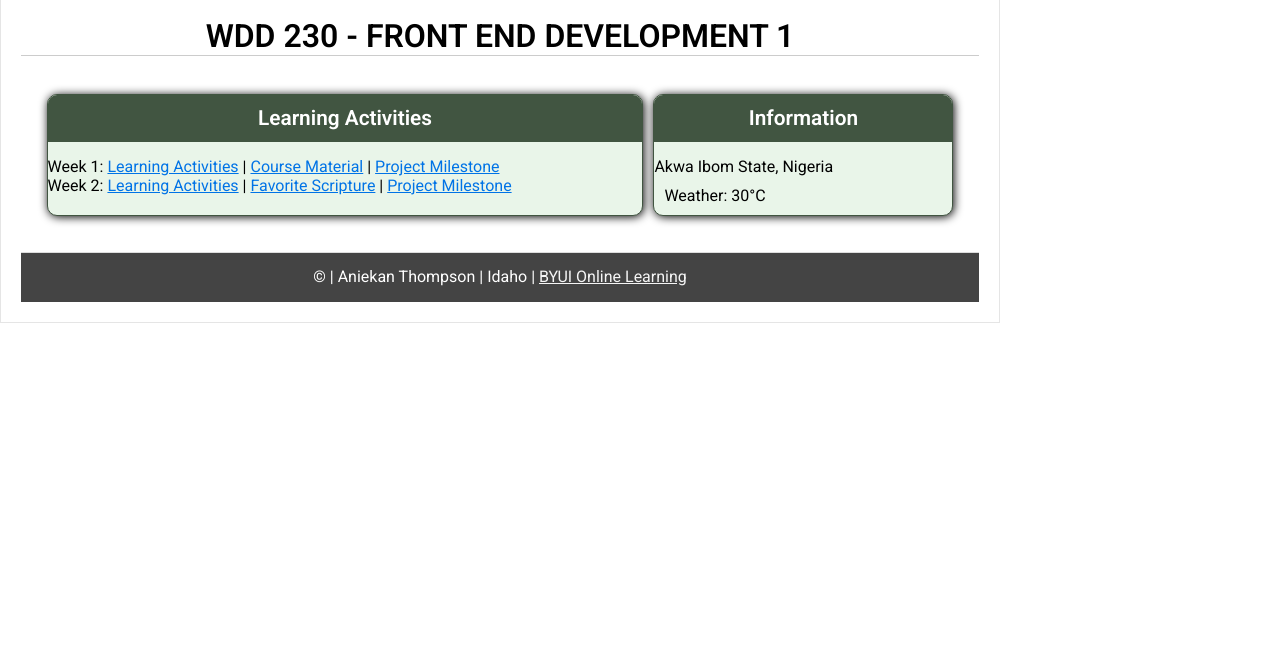
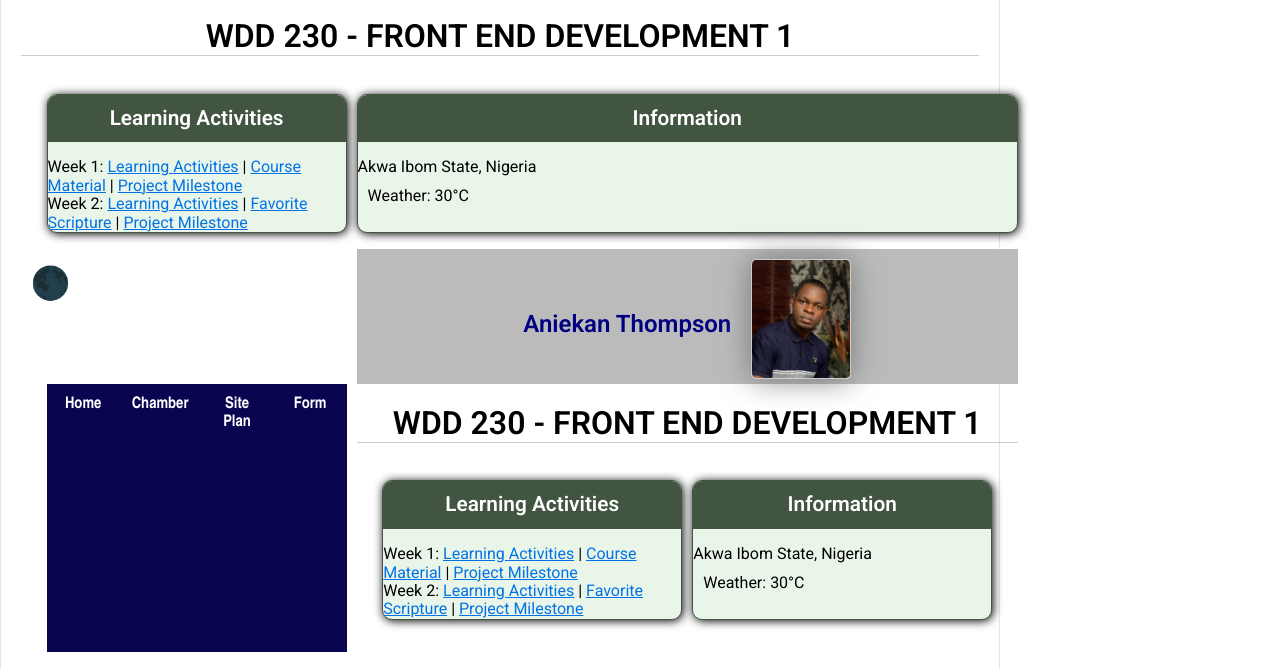
Before and after one commit to Thompani/wdd230, a plain HTML site: page index.html in a window 1280 px wide. Shown: the part 238-907 px from the top of the page. Before the commit the page ends 800 px from the top, so only its background shows below. Drawn offline with Linux system fonts and the light colour scheme; a script that the page names is missing.

Commit message:
last correction

```diff
--- a/index.html
+++ b/index.html
@@ -53,7 +53,77 @@
         <h3><span>Information</span></h3>
         Akwa Ibom State, Nigeria
         <p>Weather: 30°C</p>
-      </section>
+      </section><!DOCTYPE html>
+      <html lang="en">
+      <head>
+          <meta charset="UTF-8">
+          <meta name="viewport" content="width=device-width, initial-scale=1.0">
+          <title>WDD 230 - Web Frontend Development - Aniekan Thompson</title>
+          <meta name="author" content="Aniekan Thompson">
+          <meta name="description" content="The WDD 230 - Web Frontend Development - Aniekan Thompson - Course Development Portal.">
+          <link rel="preconnect" href="https://fonts.googleapis.com">
+          <link rel="preconnect" href="https://fonts.gstatic.com" crossorigin>
+          <link href="https://fonts.googleapis.com/css2?family=Roboto:wght@400;600&display=swap" rel="stylesheet">
+          <meta property="og:title" content="The WDD 230 - Web Frontend Development">
+          <meta property="og:type" content="website">
+          <meta property="og:image" content="https://www.thecable.ng/wp-content/uploads/2022/10/AK.jpg">
+          <meta property="og:url" content="https://thompani.github.io/wdd230/index.html">
+          <link rel="stylesheet" href="styles/base.css">
+          <link rel="stylesheet" href="styles/larger.css">
+          <link rel="stylesheet" href="styles/normalise.css">
+          <link rel="icon" href="favicon.ico" type="image/x-icon">
+      </head>
+
+      <body>
+        <div id="mode">🌑</div>
+        <header>
+          <h2>Aniekan Thompson</h2>
+          <picture>
+            <img src="images/aniekan-thomson.jpeg" alt="Placeholder Image">
+          </picture>
+        </header>
+        <a id="menu" href="#" aria-label="Menu link">Menu</a>
+        <nav>
+          <ul class="navigation">
+            <li><a href="index.html" class="active">Home</a></li>
+            <li><a href="#">Chamber</a></li>
+            <li><a href="week01/chamber-site-plan.html">Site Plan</a></li>
+            <li><a href="#">Form</a></li>
+          </ul>
+        </nav>
+
+        <main>
+          <h1>WDD 230 - FRONT END DEVELOPMENT 1</h1>
+          <div class="container">
+            <section>
+              <h3><span>Learning Activities</span></h3>
+              Week 1: <a href="https://byui-cse.github.io/wdd230-ww-course/week01/">Learning Activities</a> |
+              <a href="https://byui-cse.github.io/wdd131-ww-course/">Course Material</a> |
+              <a href="https://byui-cse.github.io/wdd230-ww-course/week01/w01-project-milestone.html">Project Milestone</a><br>
+              Week 2: <a href="week02/design.html">Learning Activities</a> |
+              <a href="week02/bom.html">Favorite Scripture</a> |
+              <a href="https://byui-cse.github.io/wdd230-ww-course/week01/w01-project-milestone.html">Project Milestone</a><br>
+            </section>
+            <section>
+              <h3><span>Information</span></h3>
+              Akwa Ibom State, Nigeria
+              <p>Weather: 30°C</p>
+            </section>
+          </div>
+        </main>
+
+        <footer>
+          &copy;<span id="year"></span> | Aniekan Thompson | Idaho |
+          <a href="https://www.byui.edu/online" target="_blank">BYUI Online Learning</a><br>
+          <span id="updated"></span>
+        </footer>
+
+        <script src="https://ajax.googleapis.com/ajax/libs/webfont/1.6.26/webfont.js"></script>
+        <script src="scripts/getDates.js"></script>
+        <script src="scripts/button.js"></script>
+      </body>
+      </html>
+
     </div>
   </main>
 
```
